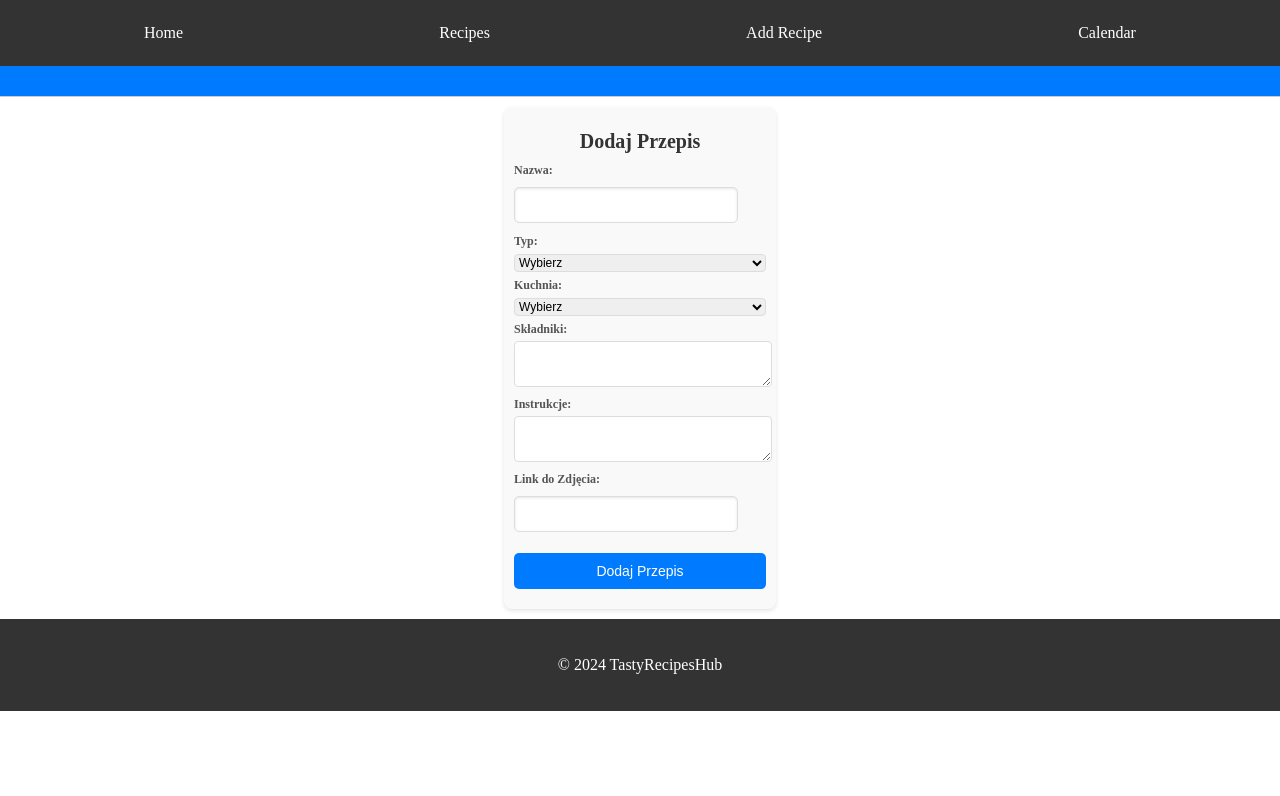
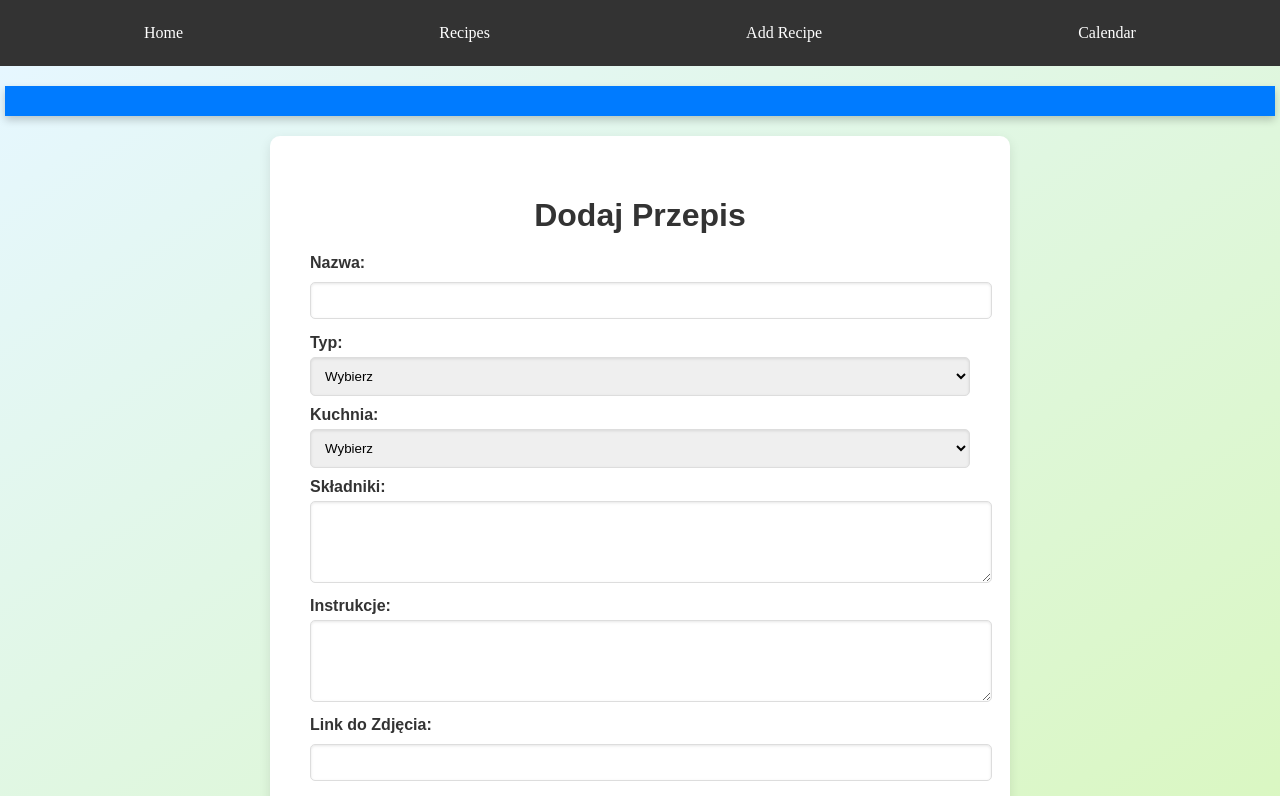
Before and after one commit to MichalOrlikowski/TastyRecipesHub, a React (Create React App) app in the folder tasty-recipes-hub/: page /add-recipe in a window 1280 px wide. Shown: the top 796 px of the page. Built offline with nearby package versions, Linux system fonts and the light colour scheme.

Commit message:
Improved Addrecipe and reading added recipes in the calendar

```diff
--- a/tasty-recipes-hub/src/Pages/AddRecipe.js
+++ b/tasty-recipes-hub/src/Pages/AddRecipe.js
@@ -8,28 +8,62 @@ const AddRecipe = () => {
     const [ingredients, setIngredients] = useState('');
     const [instructions, setInstructions] = useState('');
     const [imageLink, setImageLink] = useState('');
+    const [protein, setProtein] = useState('');
+    const [fat, setFat] = useState('');
+    const [carbohydrates, setCarbohydrates] = useState('');
+    const [kcal, setKcal] = useState('');
 
     const handleSubmit = (event) => {
         event.preventDefault();
-        // Add recipe to the database or state
+        const newRecipe = {
+            id: Date.now(),  // Add unique id for each recipe
+            name,
+            type,
+            cuisine,
+            ingredients,
+            instructions,
+            imageLink,
+            macronutrients: {
+                protein,
+                fat,
+                carbohydrates,
+                kcal
+            }
+        };
+
+        const existingRecipes = JSON.parse(localStorage.getItem('recipes')) || [];
+        existingRecipes.push(newRecipe);
+        localStorage.setItem('recipes', JSON.stringify(existingRecipes));
+
+        // Clear the form
+        setName('');
+        setType('');
+        setCuisine('');
+        setIngredients('');
+        setInstructions('');
+        setImageLink('');
+        setProtein('');
+        setFat('');
+        setCarbohydrates('');
+        setKcal('');
     };
 
     return (
-        <div className="container">
-            <header className="header">
+        <div className="add-recipe-container">
+            <header className="add-recipe-header">
                 {/* Navigation and other header content */}
             </header>
-            <main className="main-content">
-                <div className="add-recipe-container">
+            <main className="add-recipe-main-content">
+                <div className="add-recipe-form-container">
                     <h1>Dodaj Przepis</h1>
-                    <form onSubmit={handleSubmit}>
-                        <div className="form-group">
+                    <form onSubmit={handleSubmit} className="add-recipe-form">
+                        <div className="add-recipe-form-group">
                             <label>Nazwa:</label>
-                            <input type="text" value={name} onChange={(e) => setName(e.target.value)} />
+                            <input type="text" value={name} onChange={(e) => setName(e.target.value)} required />
                         </div>
-                        <div className="form-group">
+                        <div className="add-recipe-form-group">
                             <label>Typ:</label>
-                            <select value={type} onChange={(e) => setType(e.target.value)}>
+                            <select value={type} onChange={(e) => setType(e.target.value)} required>
                                 <option value="">Wybierz</option>
                                 <option value="sniadanie">Śniadanie</option>
                                 <option value="obiad">Obiad</option>
@@ -38,27 +72,44 @@ const AddRecipe = () => {
                                 <option value="wysokobialkowe">Wysokobiałkowe</option>
                             </select>
                         </div>
-                        <div className="form-group">
+                        <div className="add-recipe-form-group">
                             <label>Kuchnia:</label>
-                            <select value={cuisine} onChange={(e) => setCuisine(e.target.value)}>
+                            <select value={cuisine} onChange={(e) => setCuisine(e.target.value)} required>
                                 <option value="">Wybierz</option>
                                 <option value="polska">Polska</option>
                                 <option value="azjatycka">Azjatycka</option>
                                 <option value="wloska">Włoska</option>
                                 <option value="srodziemnomorska">Śródziemnomorska</option>
+                                <option value="inne">Inne</option>
                             </select>
                         </div>
-                        <div className="form-group">
+                        <div className="add-recipe-form-group">
                             <label>Składniki:</label>
-                            <textarea value={ingredients} onChange={(e) => setIngredients(e.target.value)} />
+                            <textarea value={ingredients} onChange={(e) => setIngredients(e.target.value)} required />
                         </div>
-                        <div className="form-group">
+                        <div className="add-recipe-form-group">
                             <label>Instrukcje:</label>
-                            <textarea value={instructions} onChange={(e) => setInstructions(e.target.value)} />
+                            <textarea value={instructions} onChange={(e) => setInstructions(e.target.value)} required />
                         </div>
-                        <div className="form-group">
+                        <div className="add-recipe-form-group">
                             <label>Link do Zdjęcia:</label>
                             <input type="text" value={imageLink} onChange={(e) => setImageLink(e.target.value)} />
+                        </div>
+                        <div className="add-recipe-form-group">
+                            <label>Białko (g):</label>
+                            <input type="number" value={protein} onChange={(e) => setProtein(e.target.value)} />
+                        </div>
+                        <div className="add-recipe-form-group">
+                            <label>Tłuszcz (g):</label>
+                            <input type="number" value={fat} onChange={(e) => setFat(e.target.value)} />
+                        </div>
+                        <div className="add-recipe-form-group">
+                            <label>Węglowodany (g):</label>
+                            <input type="number" value={carbohydrates} onChange={(e) => setCarbohydrates(e.target.value)} />
+                        </div>
+                        <div className="add-recipe-form-group">
+                            <label>Kalorie (kcal):</label>
+                            <input type="number" value={kcal} onChange={(e) => setKcal(e.target.value)} />
                         </div>
                         <button type="submit">Dodaj Przepis</button>
                     </form>
--- a/tasty-recipes-hub/src/components/Modal.js
+++ b/tasty-recipes-hub/src/components/Modal.js
@@ -31,6 +31,7 @@ const Modal = ({ show, onClose, notes, selectedDate, handleDeleteNote, handleAdd
                     onChange={(e) => setSearchTerm(e.target.value)}
                     onKeyDown={handleKeyDown}
                 />
+                <div className="recipe-list-container">
                     {filteredRecipes.length > 0 && (
                         <ul className="recipe-list">
                             {filteredRecipes.map((recipe, index) => (
@@ -43,6 +44,7 @@ const Modal = ({ show, onClose, notes, selectedDate, handleDeleteNote, handleAdd
                             ))}
                         </ul>
                     )}
+                </div>
                 <input
                     type="text"
                     placeholder="Dodaj notatkę"
--- a/tasty-recipes-hub/src/styles/AddRecipe.css
+++ b/tasty-recipes-hub/src/styles/AddRecipe.css
@@ -1,81 +1,156 @@
-.container {
+/* Container and background */
+.add-recipe-container {
     display: flex;
     flex-direction: column;
-
+    align-items: center;
+    font-family: Arial, sans-serif;
+    background: linear-gradient(to bottom right, #e6f7ff, #d9f7be); /* Gradient background */
+    min-height: 100vh;
+    padding: 20px;
 }
 
-.header {
-    flex-shrink: 0;
+/* Header styling */
+.add-recipe-header {
+    width: 100%;
+    padding: 15px;
+    background: #007bff;
+    color: white;
+    text-align: center;
+    font-size: 1.5em;
+    box-shadow: 0 4px 8px rgba(0, 0, 0, 0.2);
+    margin-bottom: 20px; /* Add some space below the header */
 }
 
-.main-content {
-    flex: 1;
+/* Main content area */
+.add-recipe-main-content {
+    width: 100%;
+    max-width: 700px; /* Adjusted for smaller width */
+    background: white;
+    padding: 20px;
+    border-radius: 10px;
+    box-shadow: 0 4px 12px rgba(0, 0, 0, 0.1);
+    overflow-y: auto; /* Ensure content doesn't overflow */
+    max-height: 80vh; /* Ensure it fits within the viewport */
+}
+
+/* Form container */
+.add-recipe-form-container {
     display: flex;
-    justify-content: center;
+    flex-direction: column;
     align-items: center;
+    padding: 20px;
+}
+
+/* Form heading */
+.add-recipe-form-container h1 {
+    margin-bottom: 20px;
+    font-size: 2em;
+    color: #333;
+}
+
+/* Form styling */
+.add-recipe-form {
+    width: 100%;
+}
+
+/* Form group styling */
+.add-recipe-form-group {
+    margin-bottom: 10px; /* Reduced margin to fit better */
+}
+
+/* Label styling */
+.add-recipe-form-group label {
+    display: block;
+    margin-bottom: 5px;
+    font-weight: bold;
+    color: #333;
+}
+
+/* Input and select styling */
+.add-recipe-form-group input[type="text"],
+.add-recipe-form-group select,
+.add-recipe-form-group textarea,
+.add-recipe-form-group input[type="number"] {
+    width: 100%;
     padding: 10px;
+    border: 1px solid #ddd;
+    border-radius: 5px;
+    box-shadow: inset 0 1px 3px rgba(0, 0, 0, 0.1);
+    transition: border-color 0.3s, box-shadow 0.3s;
+}
+
+.add-recipe-form-group input[type="text"]:focus,
+.add-recipe-form-group select:focus,
+.add-recipe-form-group textarea:focus,
+.add-recipe-form-group input[type="number"]:focus {
+    border-color: #007bff;
+    outline: none;
+    box-shadow: 0 0 5px rgba(0, 123, 255, 0.5);
+}
+
+/* Textarea styling */
+.add-recipe-form-group textarea {
+    height: 60px; /* Reduced height to fit better */
+    resize: vertical;
+}
+
+/* Submit button styling */
+.add-recipe-form button {
+    display: inline-block;
+    padding: 10px 20px;
+    border: none;
+    background: linear-gradient(135deg, #007bff, #0056b3);
+    color: white;
+    border-radius: 5px;
+    cursor: pointer;
+    transition: background 0.3s, transform 0.3s, box-shadow 0.3s;
+    font-size: 1em;
 }
 
 
-.add-recipe-container {
-    width: 20%; /* Zmniejsz szerokość formularza */
-    background: #f9f9f9;
-    padding: 10px;
-    border-radius: 8px;
-    box-shadow: 0 2px 4px rgba(0, 0, 0, 0.1);
+.add-recipe-form button:hover {
+    background: linear-gradient(135deg, #0056b3, #003c82);
+    transform: scale(1.05);
+    box-shadow: 0 4px 8px rgba(0, 0, 0, 0.2);
 }
 
-h1 {
-    text-align: center;
-    color: #333;
-    margin-bottom: 10px;
-    font-size: 20px; /* Zmniejsz rozmiar nagłówka */
+/* Responsive design */
+@media (max-width: 768px) {
+    .add-recipe-main-content {
+        padding: 10px;
+        max-height: 70vh; /* Ensure it fits within the viewport */
     }
 
-form {
-    display: flex;
-    flex-direction: column;
+    .add-recipe-form-container h1 {
+        font-size: 1.5em;
     }
 
-.form-group {
-    margin-bottom: 6px; /* Zmniejsz odstęp między grupami formularza */
+    .add-recipe-form-group input[type="text"],
+    .add-recipe-form-group select,
+    .add-recipe-form-group textarea {
+        font-size: 0.9em;
     }
 
-.form-group label {
-    font-weight: bold;
-    margin-bottom: 4px;
-    display: block;
-    color: #555;
-    font-size: 12px; /* Zmniejsz rozmiar czcionki etykiet */
+    .add-recipe-form button {
+        font-size: 0.9em;
+    }
 }
 
-.form-group input,
-.form-group select,
-.form-group textarea {
-    width: 100%;
-    padding: 6spx; /* Zmniejsz padding */
-    border: 1px solid #ddd;
-    border-radius: 4px;
-    font-size: 12px; /* Zmniejsz rozmiar czcionki */
+/* Removing the blue underline under navigation */
+nav {
+    border-bottom: none !important;
 }
 
-.form-group textarea {
-    height: 40px;
-    resize: vertical;
+/* Adding effects */
+.add-recipe-form-group input[type="text"],
+.add-recipe-form-group select,
+.add-recipe-form-group textarea {
+    transition: all 0.3s ease-in-out;
 }
 
-button {
-    background-color: #28a745;
-    color: white;
-    padding: 6px; /* Zmniejsz padding przycisku */
-    border: none;
-    border-radius: 4px;
-    cursor: pointer;
-    font-size: 14px;
-    transition: background-color 0.3s ease;
-    margin-top: 8px;
+.add-recipe-form-group input[type="text"]:hover,
+.add-recipe-form-group select:hover,
+.add-recipe-form-group textarea:hover {
+    border-color: #0056b3;
+    box-shadow: 0 0 5px rgba(0, 123, 255, 0.5);
 }
-
-button:hover {
-    background-color: #218838;
-}
```
Also changed, not shown: tasty-recipes-hub/src/Pages/Calendar.js (+10 -5 lines), tasty-recipes-hub/src/styles/Modal.css (+35 -4 lines). Lines whose indentation alone changed are shown as unchanged.
